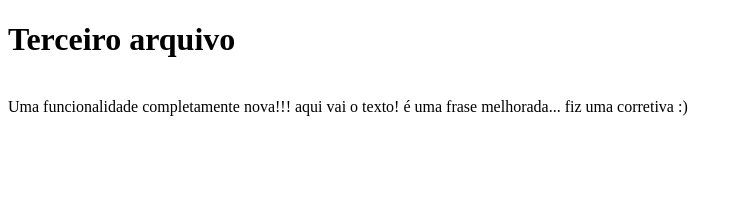
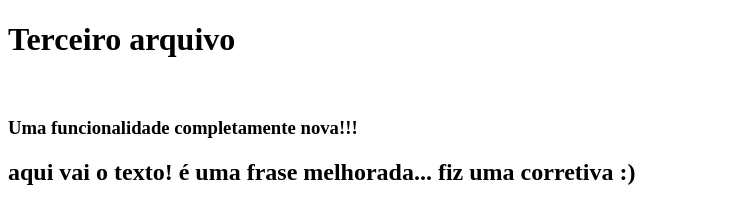
Before and after one commit to ViniciusLgo/Git-e-Github-Anima-Curso-de-Extens-o, a plain HTML site: page terceiro.HTML in a window 1280 px wide. Shown: the whole page, without its empty margins (0-743 px from the left). Drawn offline with Linux system fonts and the light colour scheme.

Commit message:
update html

```diff
--- a/terceiro.HTML
+++ b/terceiro.HTML
@@ -3,8 +3,10 @@
   <head>
     <title>Terceiro arquivo</title>
   </head>
-  <body><h1>Terceiro arquivo</h1><br>
-  Uma funcionalidade completamente nova!!!
-  aqui vai o texto! é uma frase melhorada... fiz uma corretiva :)
-  </body>
+  <body>
+      <h1>Terceiro arquivo</h1><br>
+        <h3>Uma funcionalidade completamente nova!!!</h3>
+        <h2> aqui vai o texto! é uma frase melhorada... fiz uma corretiva :) </h2>
+
+      </body>
 </html>
```
